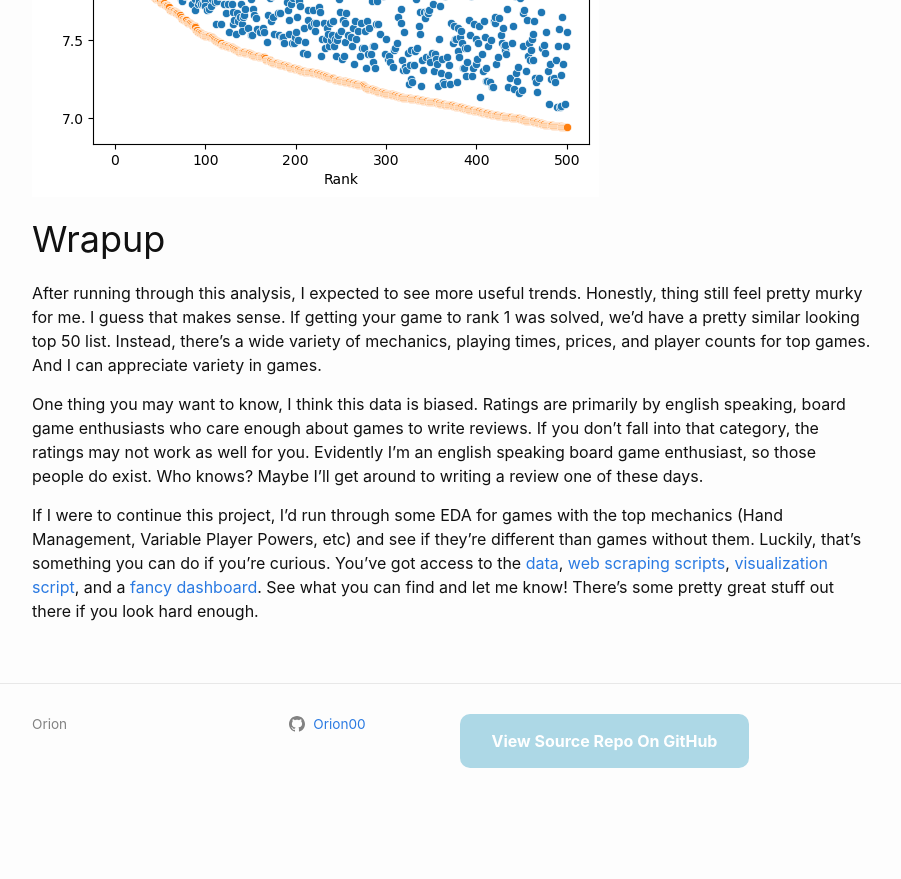
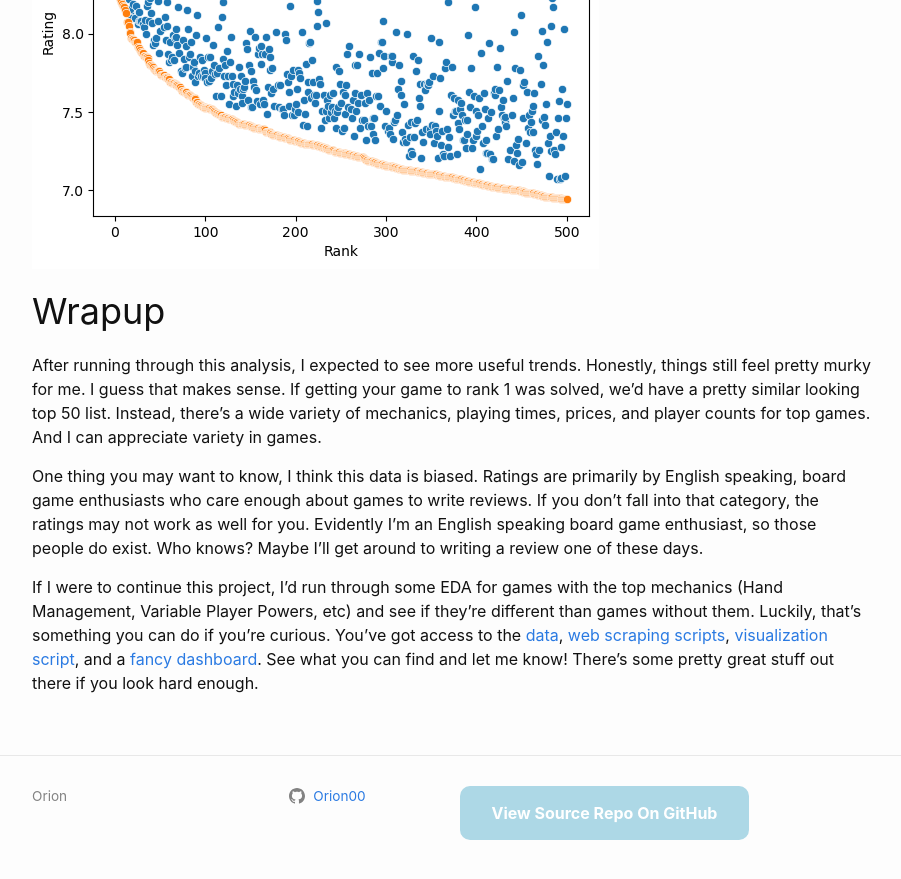
Before and after one commit to Orion00/Orion00.github.io, a Jekyll site: the page built from _posts/2022-12-9-good-games-part-2.md, in a window 1280 px wide and 900 px high, scrolled down 6853 px. Shown: the top 879 px of the window, without its empty margins (188-1089 px from the left). Built offline with Jekyll 4.4.1, drawn with Linux system fonts in a browser that asks for light colours; comment, search, counter and statistics services are not loaded; before the commit the page ends 7681 px from its top, so only the background shows below that; some of the changed text lies outside the part shown.

Commit message:
Revise actual EDA post

```diff
--- a/_posts/2022-12-9-good-games-part-2.md
+++ b/_posts/2022-12-9-good-games-part-2.md
@@ -102,8 +102,8 @@
 
 # Wrapup
 
-After running through this analysis, I expected to see more useful trends. Honestly, thing still feel pretty murky for me. I guess that makes sense. If getting your game to rank 1 was solved, we'd have a pretty similar looking top 50 list. Instead, there's a wide variety of mechanics, playing times, prices, and player counts for top games. And I can appreciate variety in games.
+After running through this analysis, I expected to see more useful trends. Honestly, things still feel pretty murky for me. I guess that makes sense. If getting your game to rank 1 was solved, we'd have a pretty similar looking top 50 list. Instead, there's a wide variety of mechanics, playing times, prices, and player counts for top games. And I can appreciate variety in games.
 
-One thing you may want to know, I think this data is biased. Ratings are primarily by english speaking, board game enthusiasts who care enough about games to write reviews. If you don't fall into that category, the ratings may not work as well for you. Evidently I'm an english speaking board game enthusiast, so those people do exist. Who knows? Maybe I'll get around to writing a review one of these days.
+One thing you may want to know, I think this data is biased. Ratings are primarily by English speaking, board game enthusiasts who care enough about games to write reviews. If you don't fall into that category, the ratings may not work as well for you. Evidently I'm an English speaking board game enthusiast, so those people do exist. Who knows? Maybe I'll get around to writing a review one of these days.
 
 If I were to continue this project, I'd run through some EDA for games with the top mechanics (Hand Management, Variable Player Powers, etc) and see if they're different than games without them. Luckily, that's something you can do if you're curious. You've got access to the [data](https://github.com/Orion00/goodgames/blob/main/data/full_data.csv), [web scraping scripts](https://github.com/Orion00/goodgames/blob/main/datacollection.py), [visualization script](https://github.com/Orion00/goodgames/blob/main/visualizations.py), and a [fancy dashboard](https://goodgamesdataexploration.streamlit.app/). See what you can find and let me know! There's some pretty great stuff out there if you look hard enough.
```
Also changed, not shown: other parts of _posts/2022-12-9-good-games-part-2.md (+1 -1 lines), _posts/2022-11-17-good-games-part-1.md (+1 -1 lines).
